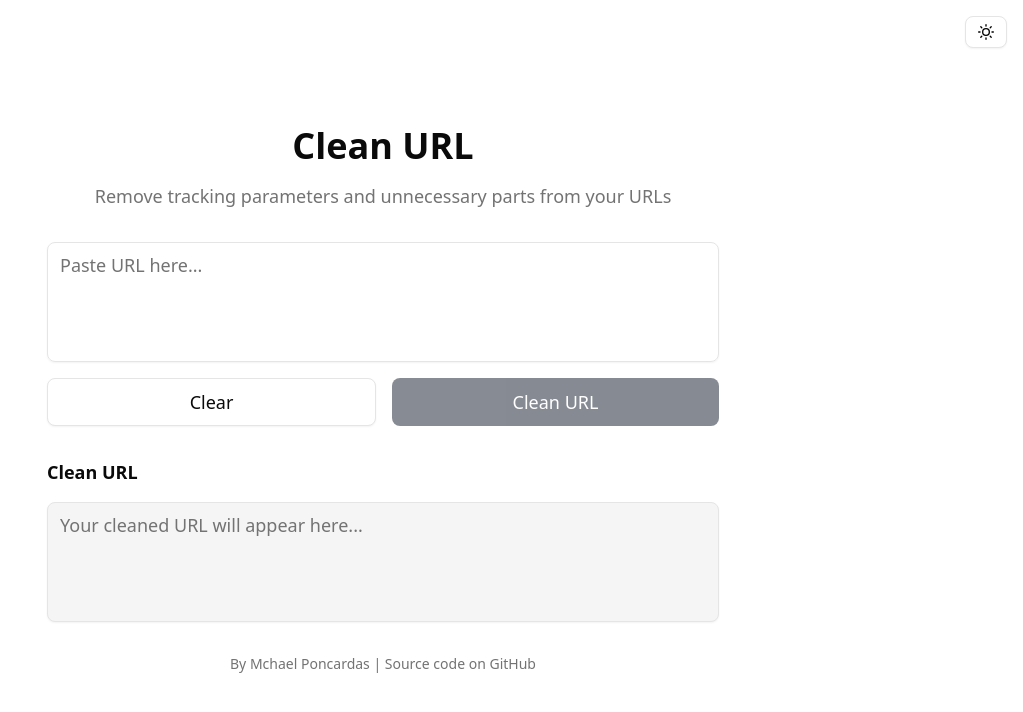
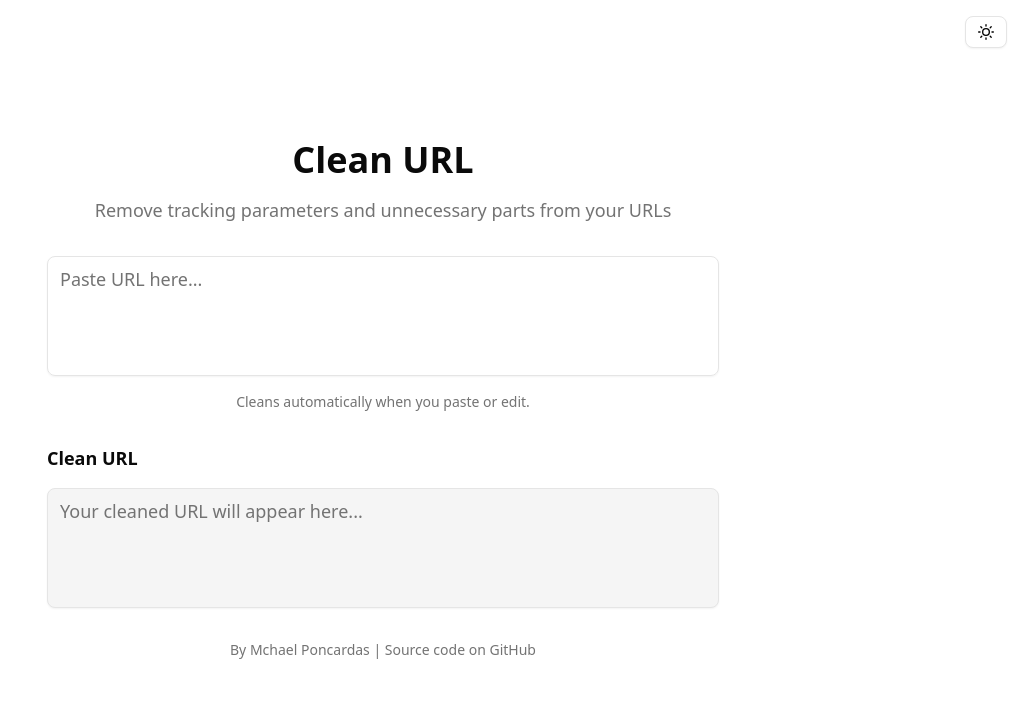
Before and after one commit to poncardasm/clean-url-app, a SvelteKit app: page / in a window 1280 px wide. Shown: the top 712 px of the page, without its empty margins (257-1280 px from the left). Built offline with nearby package versions, Linux system fonts and the light colour scheme.

Commit message:
feat: auto-clean URL on paste and edit.

```diff
--- a/src/routes/+page.svelte
+++ b/src/routes/+page.svelte
@@ -5,39 +5,9 @@
   import ThemeToggle from '$lib/components/ThemeToggle.svelte';
 
   let inputUrl = $state('');
-  let cleanedUrl = $state('');
-  let buttonText = $state('Clean URL');
-  let showCopiedMessage = $state(false);
-
-  async function handleClean() {
-    if (inputUrl.trim()) {
-      const cleaned = cleanUrl(inputUrl.trim());
-      cleanedUrl = cleaned;
-
-      // Copy to clipboard immediately after cleaning
-      try {
-        await navigator.clipboard.writeText(cleaned);
-        buttonText = 'Copied to clipboard!';
-        showCopiedMessage = true;
-
-        // Reset button text after 3 seconds
-        setTimeout(() => {
-          buttonText = 'Clean URL';
-          showCopiedMessage = false;
-        }, 3000);
-      } catch (err) {
-        console.error('Failed to copy:', err);
-        // If copy fails, just show the cleaned URL without copy feedback
-      }
-    }
-  }
-
-  function handleClear() {
-    inputUrl = '';
-    cleanedUrl = '';
-    buttonText = 'Clean URL';
-    showCopiedMessage = false;
-  }
+  let cleanedUrl = $derived(
+    inputUrl.trim() ? cleanUrl(inputUrl.trim()) : ''
+  );
 
   async function handleCopy() {
     if (cleanedUrl) {
@@ -72,33 +42,9 @@
         bind:value={inputUrl}
         class="h-[120px] max-h-[120px] resize-none text-lg overflow-y-auto"
       />
-
-      <div class="flex flex-col sm:flex-row gap-4">
-        <Button
-          onclick={handleClear}
-          variant="outline"
-          class="w-full sm:flex-1 h-12 text-lg"
-        >
-          {#snippet children()}
-            Clear
-          {/snippet}
-        </Button>
-        <Button
-          onclick={handleClean}
-          class="w-full sm:flex-1 h-12 text-lg"
-          disabled={!inputUrl.trim()}
-        >
-          {#snippet children()}
-            {buttonText}
-          {/snippet}
-        </Button>
+      <div class="text-center text-sm text-muted-foreground">
+        Cleans automatically when you paste or edit.
       </div>
-
-      {#if showCopiedMessage}
-        <div class="text-center text-sm text-green-600 font-medium">
-          ✓ URL copied to clipboard!
-        </div>
-      {/if}
     </div>
 
     <!-- Output section -->
@@ -106,7 +52,7 @@
       <h3 class="font-semibold text-foreground">Clean URL</h3>
       <div class="relative">
         <Textarea
-          bind:value={cleanedUrl}
+          value={cleanedUrl}
           readonly
           class="min-h-[120px] resize-none bg-muted text-lg"
           placeholder="Your cleaned URL will appear here..."
@@ -117,9 +63,7 @@
             variant="secondary"
             class="absolute bottom-3 right-3 h-10 px-6 text-base sm:w-auto w-full sm:max-w-none max-w-[calc(100%-1.5rem)]"
           >
-            {#snippet children()}
-              Copy
-            {/snippet}
+            Copy
           </Button>
         {/if}
       </div>
```
